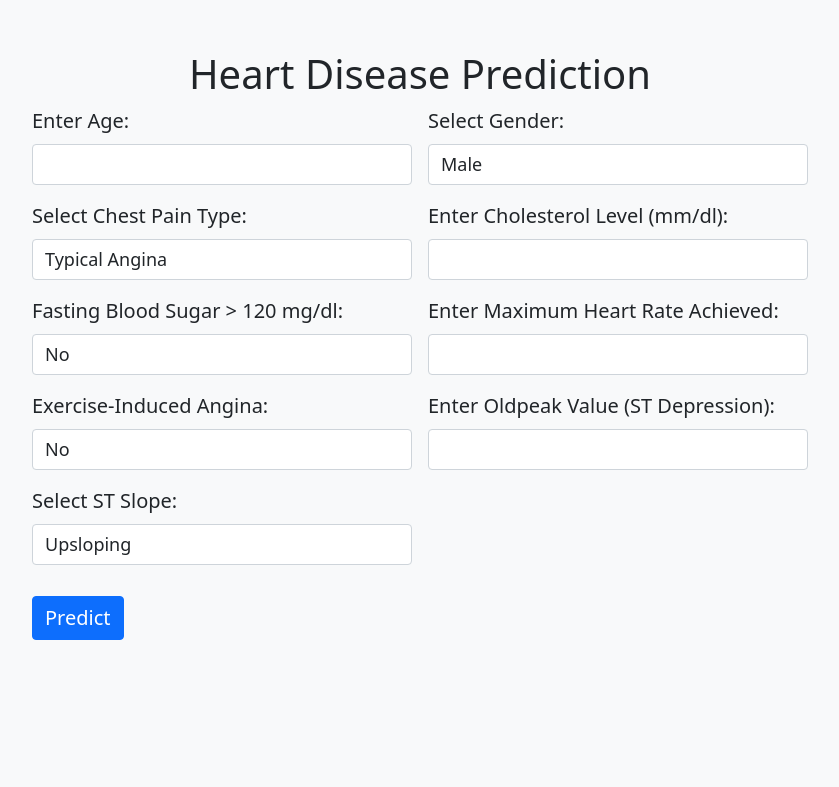
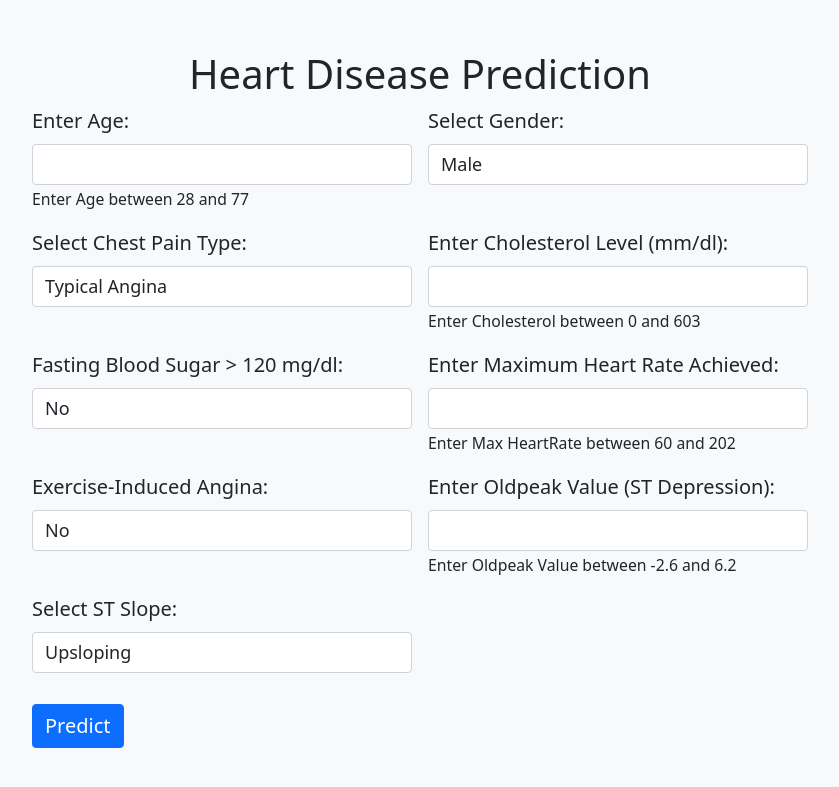
Before and after one commit to mahendra867/End-to-End-Heart-Disease-Application-, a Flask app: page / in a window 1280 px wide. Shown: the top 787 px of the page, without its empty margins (220-1059 px from the left). Run offline with Flask 3, Linux system fonts and the light colour scheme.

Commit message:
updated the html file

```diff
--- a/app.py
+++ b/app.py
@@ -1,24 +1,20 @@
-from flask import Flask, render_template, request # here i have imported some necesary libraries which helps us create User interface
+from flask import Flask, render_template, request
 import os
 import numpy as np
 import pandas as pd
-from PROJECTML.pipeline.prediction import PredictionPipeline,CustomData # here iam importing the predicition pipeline which it do predicts on the uploaded data by user and it return the prediction value
+from PROJECTML.pipeline.prediction import PredictionPipeline,CustomData
 from PROJECTML import logger
-
 
 app = Flask(__name__)
 
-
-
-@app.route('/',methods=['GET'])  # route to display the home page
+@app.route('/',methods=['GET'])
 def homePage():
     return render_template("index.html")
 
 @app.route('/predict',methods=['POST','GET'])
 def predict_datapoint():
-    if request.method=="GET":  # here by using this GET method to the 2nd url which is /predict client(user) sending the requesting to the backend code which is this source code ,by taking this form.html code content it provides the user interface so the client or user pass the data to the backend server so as soons as i click on submit button user or client sends request or submites  to the backend source code which the post Method perform this
+    if request.method=="GET":
         return render_template("index.html")
-
     else:
         data = CustomData(
                             Age=int(request.form.get("Age")),
@@ -32,17 +28,16 @@ def predict_datapoint():
                             ST_Slope=request.form.get("ST_Slope")
         )
 
-
-        dataframe=data.get_data_as_dataframe()  # here iam calling the get_data_as_dataframe() method with  data which is obejct for the class customdata and we are storing the gathered data of individual feature which is in the form of dataframe  gets stored  in final_data variable
-
+        dataframe=data.get_data_as_dataframe()
         logger.info('initiated prediction')
-        predict_pipeline=PredictionPipeline() # now here i have created object for the predictionpipeline class to assign the gathered data in the form of dataframe to the best model which i have defined inisde this PredictPipeline() class
+        predict_pipeline=PredictionPipeline()
         data = np.array(dataframe).reshape(1, 9)
         prediction=predict_pipeline.predict(data)
-        # result=round(pred[0],2)  # here in the result variable we have prediction value with array datatype so iam taking the intial value by just rounding off to 2 points
+        final_result = str(int(prediction[0]))  # Convert numpy array to integer first, then to string
         logger.info('made prediction and returning to results.html')
-        return render_template("results.html",final_result=str(prediction)) # now iam going to create another html file which is result.html to that iam passing this result which consist of prediction value
+        return render_template("results.html", final_result=final_result)
+
 logger.info('done with prediction')
 
 if __name__ == "__main__":
-	app.run(host="0.0.0.0", port=9095)
+    app.run(host="0.0.0.0", port=9095)
--- a/src/PROJECTML/components/data_transformation.py
+++ b/src/PROJECTML/components/data_transformation.py
@@ -28,6 +28,7 @@ class DataTransformation:
 
         train=pd.read_csv("artifacts\\data_ingestion\\train.csv")
         test=pd.read_csv("artifacts\\data_ingestion\\test.csv")
+
 
         x_train=train.drop(columns=['HeartDisease'])
         y_train=train['HeartDisease']
--- a/templates/index.html
+++ b/templates/index.html
@@ -33,7 +33,8 @@
         <form action="/predict" method="POST" class="row g-3">
             <div class="col-md-6">
                 <label for="Age" class="form-label">Enter Age:</label>
-                <input type="number" class="form-control" id="Age" name="Age" min="0" max="120" required>
+                <input type="number" class="form-control" id="Age" name="Age" min="28" max="77" required>
+                <small class="small">Enter Age between 28 and 77</small>
             </div>
             <div class="col-md-6">
                 <label for="Sex" class="form-label">Select Gender:</label>
@@ -53,11 +54,12 @@
             </div>
             <div class="col-md-6">
                 <label for="Cholesterol" class="form-label">Enter Cholesterol Level (mm/dl):</label>
-                <input type="number" class="form-control" id="Cholesterol" name="Cholesterol" min="0" required>
+                <input type="number" class="form-control" id="Cholesterol" name="Cholesterol" min="0" max="603" required>
+                <small class="small">Enter Cholesterol between 0 and 603</small>
             </div>
             <div class="col-md-6">
                 <label for="FastingBS" class="form-label">Fasting Blood Sugar &gt; 120 mg/dl:</label>
-                <select class="form-control" id="FastingBS" name="FastingBS" required>
+                <select class="form-control" id="FastingBS" name="FastingBS" min="0" max="1" required>
                     <option value="0">No</option>
                     <option value="1">Yes</option>
                 </select>
@@ -65,6 +67,7 @@
             <div class="col-md-6">
                 <label for="MaxHR" class="form-label">Enter Maximum Heart Rate Achieved:</label>
                 <input type="number" class="form-control" id="MaxHR" name="MaxHR" min="60" max="202" required>
+                <small class="small">Enter Max HeartRate  between 60 and 202</small>
             </div>
             <div class="col-md-6">
                 <label for="ExerciseAngina" class="form-label">Exercise-Induced Angina:</label>
@@ -75,7 +78,8 @@
             </div>
             <div class="col-md-6">
                 <label for="Oldpeak" class="form-label">Enter Oldpeak Value (ST Depression):</label>
-                <input type="number" step="0.1" class="form-control" id="Oldpeak" name="Oldpeak" required>
+                <input type="number" step="0.1" class="form-control" id="Oldpeak" name="Oldpeak" min="-2.6" max="6.2" required>
+                <small class="small">Enter Oldpeak Value between -2.6 and 6.2</small>
             </div>
             <div class="col-md-6">
                 <label for="ST_Slope" class="form-label">Select ST Slope:</label>
```
Also changed, not shown: templates/results.html (+11 -3 lines), 1 other file.
